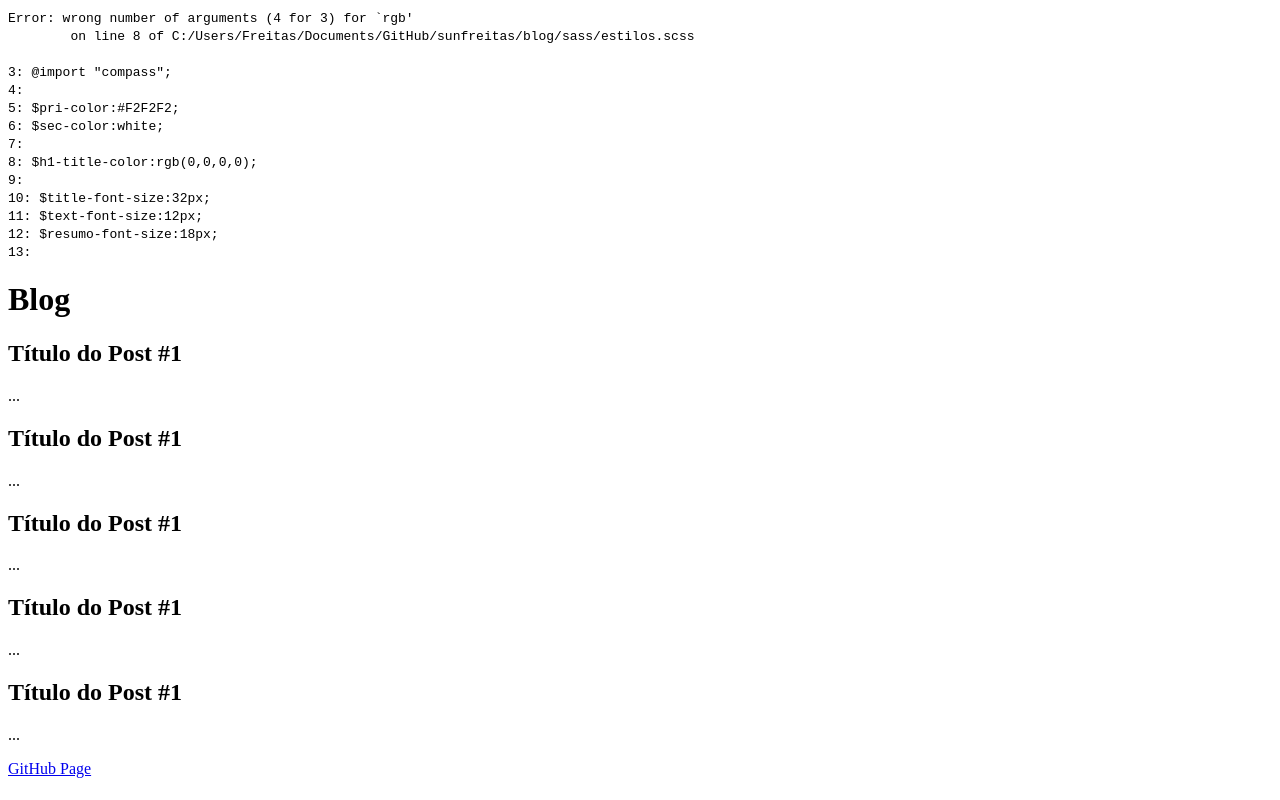
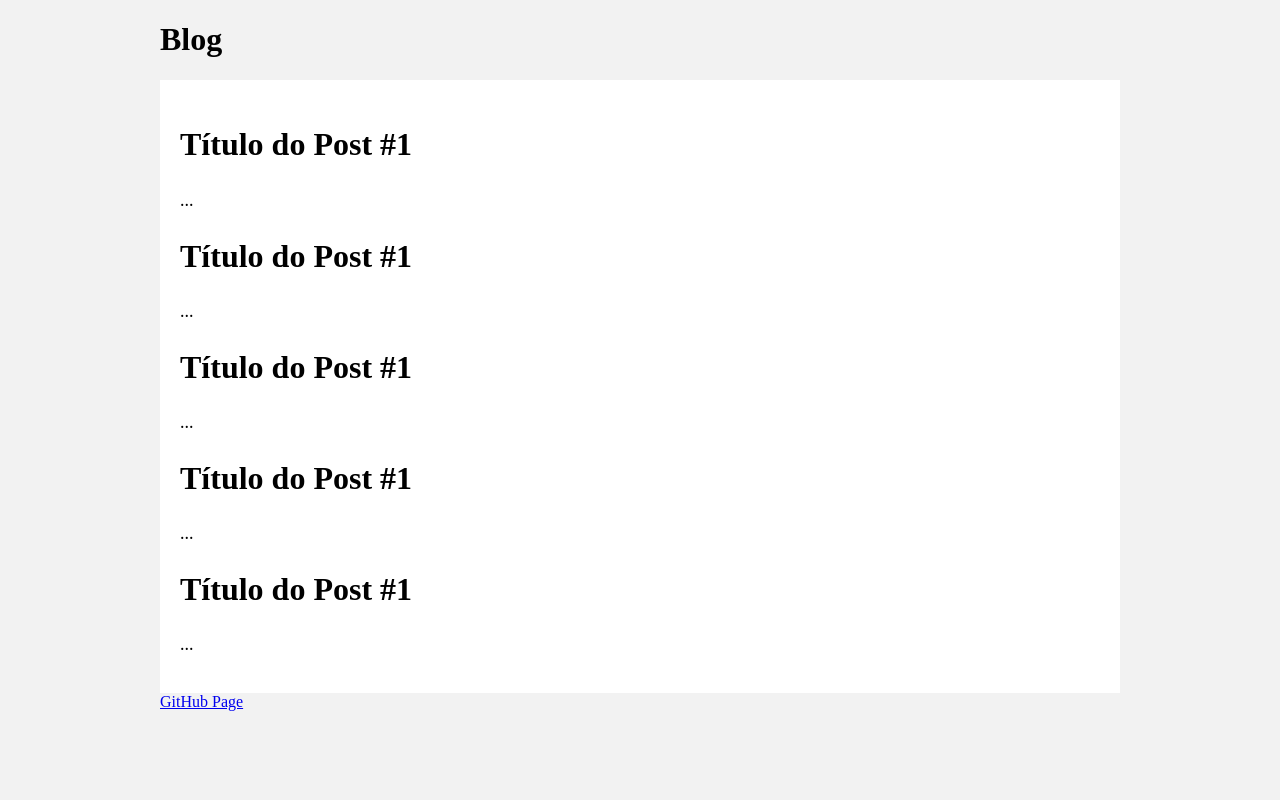
Before and after one commit to sunfreitas/sunfreitas.github.io, a PHP site: page /blog/index.html in a window 1280 px wide. Run offline with PHP 8.4, Linux system fonts and the light colour scheme.

Commit message:
erro rgb corrigido

```diff
--- a/blog/sass/estilos.scss
+++ b/blog/sass/estilos.scss
@@ -5,7 +5,7 @@
 $pri-color:#F2F2F2;
 $sec-color:white;
 
-$h1-title-color:rgb(0,0,0,0);
+$h1-title-color:rgb(0,0,0);
 
 $title-font-size:32px;
 $text-font-size:12px;
--- a/blog/stylesheets/estilos.css
+++ b/blog/stylesheets/estilos.css
@@ -1,63 +1,28 @@
-/*
-Error: wrong number of arguments (4 for 3) for `rgb'
-        on line 8 of C:/Users/Freitas/Documents/GitHub/sunfreitas/blog/sass/estilos.scss
+/* line 16, ../sass/estilos.scss */
+html {
+  background: #F2F2F2;
+}
 
-3: @import "compass";
-4:
-5: $pri-color:#F2F2F2;
-6: $sec-color:white;
-7:
-8: $h1-title-color:rgb(0,0,0,0);
-9:
-10: $title-font-size:32px;
-11: $text-font-size:12px;
-12: $resumo-font-size:18px;
-13:
+/* line 20, ../sass/estilos.scss */
+body {
+  width: 960px;
+  margin: 0 auto;
+}
 
-Backtrace:
-C:/Users/Freitas/Documents/GitHub/sunfreitas/blog/sass/estilos.scss:8
-C:/Ruby200-x64/lib/ruby/gems/2.0.0/gems/sass-3.4.6/lib/sass/script/tree/funcall.rb:303:in `reformat_argument_error'
-C:/Ruby200-x64/lib/ruby/gems/2.0.0/gems/sass-3.4.6/lib/sass/script/tree/funcall.rb:146:in `rescue in _perform'
-C:/Ruby200-x64/lib/ruby/gems/2.0.0/gems/sass-3.4.6/lib/sass/script/tree/funcall.rb:123:in `_perform'
-C:/Ruby200-x64/lib/ruby/gems/2.0.0/gems/sass-3.4.6/lib/sass/script/tree/node.rb:50:in `perform'
-C:/Ruby200-x64/lib/ruby/gems/2.0.0/gems/sass-3.4.6/lib/sass/tree/visitors/perform.rb:458:in `visit_variable'
-C:/Ruby200-x64/lib/ruby/gems/2.0.0/gems/sass-3.4.6/lib/sass/tree/visitors/base.rb:36:in `visit'
-C:/Ruby200-x64/lib/ruby/gems/2.0.0/gems/sass-3.4.6/lib/sass/tree/visitors/perform.rb:158:in `block in visit'
-C:/Ruby200-x64/lib/ruby/gems/2.0.0/gems/sass-3.4.6/lib/sass/stack.rb:79:in `block in with_base'
-C:/Ruby200-x64/lib/ruby/gems/2.0.0/gems/sass-3.4.6/lib/sass/stack.rb:115:in `with_frame'
-C:/Ruby200-x64/lib/ruby/gems/2.0.0/gems/sass-3.4.6/lib/sass/stack.rb:79:in `with_base'
-C:/Ruby200-x64/lib/ruby/gems/2.0.0/gems/sass-3.4.6/lib/sass/tree/visitors/perform.rb:158:in `visit'
-C:/Ruby200-x64/lib/ruby/gems/2.0.0/gems/sass-3.4.6/lib/sass/tree/visitors/base.rb:52:in `block in visit_children'
-C:/Ruby200-x64/lib/ruby/gems/2.0.0/gems/sass-3.4.6/lib/sass/tree/visitors/base.rb:52:in `map'
-C:/Ruby200-x64/lib/ruby/gems/2.0.0/gems/sass-3.4.6/lib/sass/tree/visitors/base.rb:52:in `visit_children'
-C:/Ruby200-x64/lib/ruby/gems/2.0.0/gems/sass-3.4.6/lib/sass/tree/visitors/perform.rb:167:in `block in visit_children'
-C:/Ruby200-x64/lib/ruby/gems/2.0.0/gems/sass-3.4.6/lib/sass/tree/visitors/perform.rb:179:in `with_environment'
-C:/Ruby200-x64/lib/ruby/gems/2.0.0/gems/sass-3.4.6/lib/sass/tree/visitors/perform.rb:166:in `visit_children'
-C:/Ruby200-x64/lib/ruby/gems/2.0.0/gems/sass-3.4.6/lib/sass/tree/visitors/base.rb:36:in `block in visit'
-C:/Ruby200-x64/lib/ruby/gems/2.0.0/gems/sass-3.4.6/lib/sass/tree/visitors/perform.rb:186:in `visit_root'
-C:/Ruby200-x64/lib/ruby/gems/2.0.0/gems/sass-3.4.6/lib/sass/tree/visitors/base.rb:36:in `visit'
-C:/Ruby200-x64/lib/ruby/gems/2.0.0/gems/sass-3.4.6/lib/sass/tree/visitors/perform.rb:157:in `visit'
-C:/Ruby200-x64/lib/ruby/gems/2.0.0/gems/sass-3.4.6/lib/sass/tree/visitors/perform.rb:8:in `visit'
-C:/Ruby200-x64/lib/ruby/gems/2.0.0/gems/sass-3.4.6/lib/sass/tree/root_node.rb:36:in `css_tree'
-C:/Ruby200-x64/lib/ruby/gems/2.0.0/gems/sass-3.4.6/lib/sass/tree/root_node.rb:20:in `render'
-C:/Ruby200-x64/lib/ruby/gems/2.0.0/gems/sass-3.4.6/lib/sass/engine.rb:268:in `render'
-C:/Ruby200-x64/lib/ruby/gems/2.0.0/gems/compass-import-once-1.0.5/lib/compass/import-once/engine.rb:17:in `block in render'
-C:/Ruby200-x64/lib/ruby/gems/2.0.0/gems/compass-import-once-1.0.5/lib/compass/import-once/engine.rb:29:in `with_import_scope'
-C:/Ruby200-x64/lib/ruby/gems/2.0.0/gems/compass-import-once-1.0.5/lib/compass/import-once/engine.rb:16:in `render'
-C:/Ruby200-x64/lib/ruby/gems/2.0.0/gems/sass-3.4.6/lib/sass/plugin/compiler.rb:491:in `update_stylesheet'
-C:/Ruby200-x64/lib/ruby/gems/2.0.0/gems/sass-3.4.6/lib/sass/plugin/compiler.rb:215:in `block in update_stylesheets'
-C:/Ruby200-x64/lib/ruby/gems/2.0.0/gems/sass-3.4.6/lib/sass/plugin/compiler.rb:209:in `each'
-C:/Ruby200-x64/lib/ruby/gems/2.0.0/gems/sass-3.4.6/lib/sass/plugin/compiler.rb:209:in `update_stylesheets'
-C:/Ruby200-x64/lib/ruby/gems/2.0.0/gems/sass-3.4.6/lib/sass/plugin/compiler.rb:469:in `on_file_changed'
-C:/Ruby200-x64/lib/ruby/gems/2.0.0/gems/sass-3.4.6/lib/sass/plugin/compiler.rb:328:in `block in watch'
-C:/Ruby200-x64/lib/ruby/gems/2.0.0/gems/sass-3.4.6/vendor/listen/lib/listen/listener.rb:252:in `call'
-C:/Ruby200-x64/lib/ruby/gems/2.0.0/gems/sass-3.4.6/vendor/listen/lib/listen/listener.rb:252:in `on_change'
-C:/Ruby200-x64/lib/ruby/gems/2.0.0/gems/sass-3.4.6/vendor/listen/lib/listen/listener.rb:290:in `block in initialize_adapter'
-C:/Ruby200-x64/lib/ruby/gems/2.0.0/gems/sass-3.4.6/vendor/listen/lib/listen/adapters/polling.rb:48:in `call'
-C:/Ruby200-x64/lib/ruby/gems/2.0.0/gems/sass-3.4.6/vendor/listen/lib/listen/adapters/polling.rb:48:in `poll_changed_directories'
-C:/Ruby200-x64/lib/ruby/gems/2.0.0/gems/sass-3.4.6/vendor/listen/lib/listen/adapter.rb:299:in `block in start_poller'
-*/
-body:before {
-  white-space: pre;
-  font-family: monospace;
-  content: "Error: wrong number of arguments (4 for 3) for `rgb'\A         on line 8 of C:/Users/Freitas/Documents/GitHub/sunfreitas/blog/sass/estilos.scss\A \A 3: @import \"compass\";\A 4: \A 5: $pri-color:#F2F2F2;\A 6: $sec-color:white;\A 7: \A 8: $h1-title-color:rgb(0,0,0,0);\A 9: \A 10: $title-font-size:32px;\A 11: $text-font-size:12px;\A 12: $resumo-font-size:18px;\A 13: "; }
+/* line 24, ../sass/estilos.scss */
+.content {
+  background: white;
+  padding: 20px;
+  -moz-border-radius: 5;
+  -webkit-border-radius: 5;
+  border-radius: 5;
+}
+/* line 29, ../sass/estilos.scss */
+.content h1 {
+  color: black;
+  font-size: 32px;
+}
+/* line 34, ../sass/estilos.scss */
+.content p {
+  font-size: 18px;
+}
```
